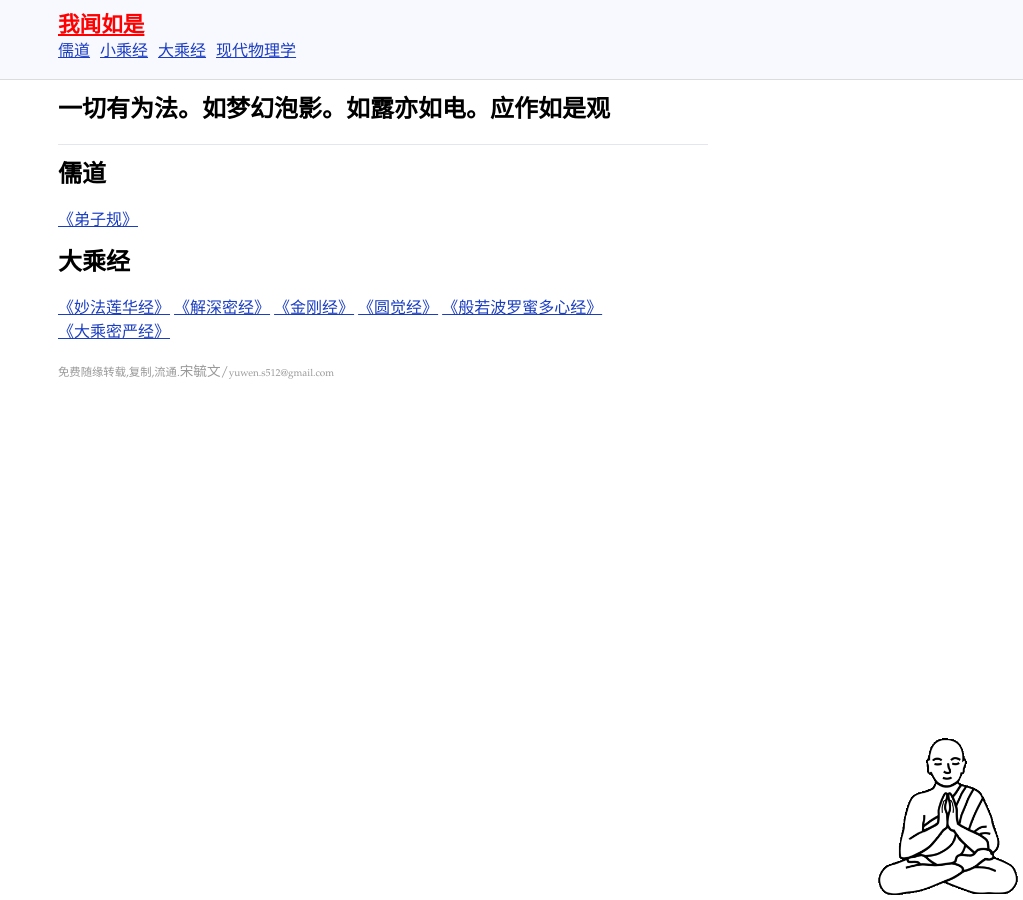
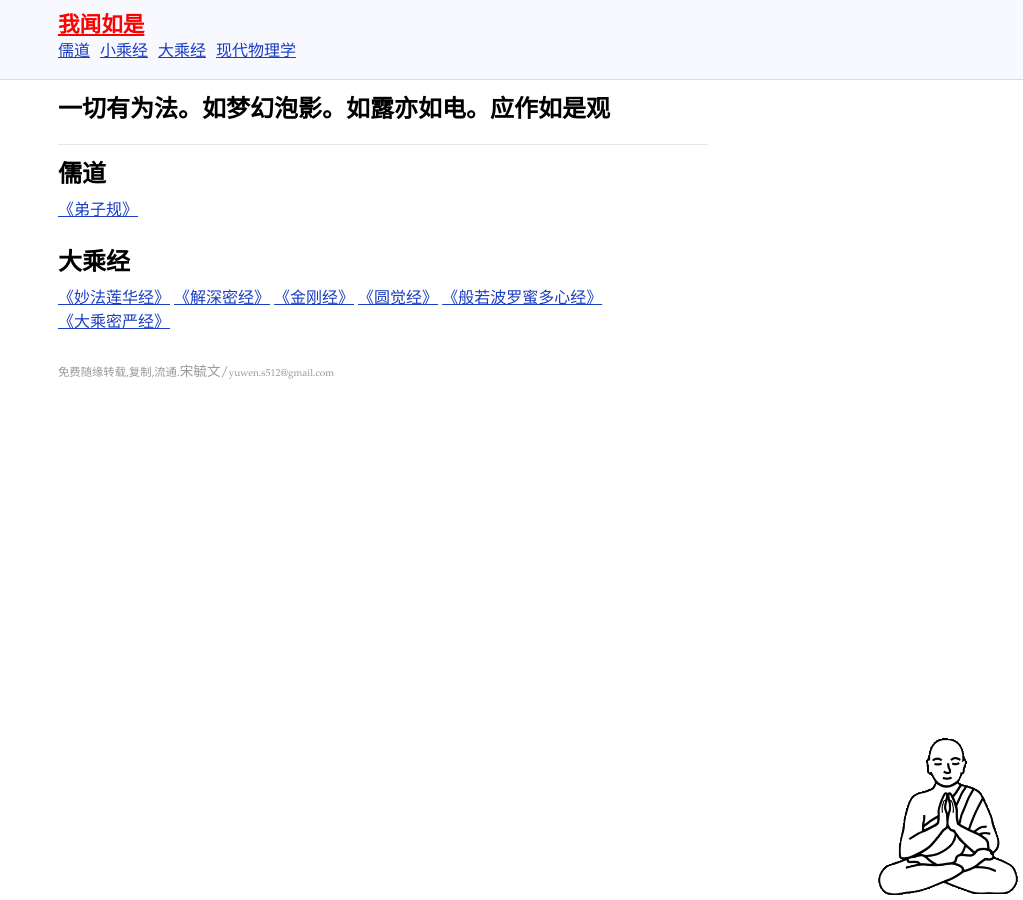
Before and after one commit to wowenrushi/wowenrushi.github.io, a Jekyll site: the page built from index.html, in a window 1280 px wide. Shown: the whole page, without its empty margins (257-1280 px from the left). Built offline with Jekyll 4.4.1, drawn with Linux system fonts in a browser that asks for light colours.

Commit message:
update style.css

```diff
--- a/assets/css/style.css
+++ b/assets/css/style.css
@@ -103,7 +103,9 @@ pre {
   padding: 0;
   border-bottom: 1px solid #e5e5ee; }
 
-.posts { margin-bottom: 20px; }
+.subtitle { margin-bottom: 10px; }
+
+.posts { margin-bottom: 30px; }
     .posts a { white-space: nowrap; }
 
 .post-header {
--- a/index.html
+++ b/index.html
@@ -9,7 +9,7 @@ title: 宋毓文
 
 {% if site.posts %}
     {% if site.categories.rudao %}
-        <h2>儒道</h2>
+        <h2 class="subtitle">儒道</h2>
         <div class="posts">
           {% for post in site.categories.rudao %}
               <a href="{{ post.url }}">{{ post.title }}</a>
@@ -17,7 +17,7 @@ title: 宋毓文
         </div>
     {% endif %}
     {% if site.categories.xiaochengjing %}
-        <h2>小乘经</h2>
+        <h2 class="subtitle">小乘经</h2>
         <div class="posts">
           {% for post in site.categories.xiaochengjing %}
               <a href="{{ post.url }}">{{ post.title }}</a>
@@ -25,7 +25,7 @@ title: 宋毓文
         </div>
     {% endif %}
     {% if site.categories.dachengjing %}
-        <h2>大乘经</h2>
+        <h2 class="subtitle">大乘经</h2>
         <div class="posts">
           {% for post in site.categories.dachengjing %}
               <a href="{{ post.url }}">{{ post.title }}</a>
@@ -33,7 +33,7 @@ title: 宋毓文
         </div>
     {% endif %}
     {% if site.categories.wulixue %}
-        <h2>现代物理学</h2>
+        <h2 class="subtitle">现代物理学</h2>
         <div class="posts">
           {% for post in site.categories.wulixue %}
               <a href="{{ post.url }}">{{ post.title }}</a>
```
Also changed, not shown: other parts of index.html (+1 -1 lines), 1 other file.
